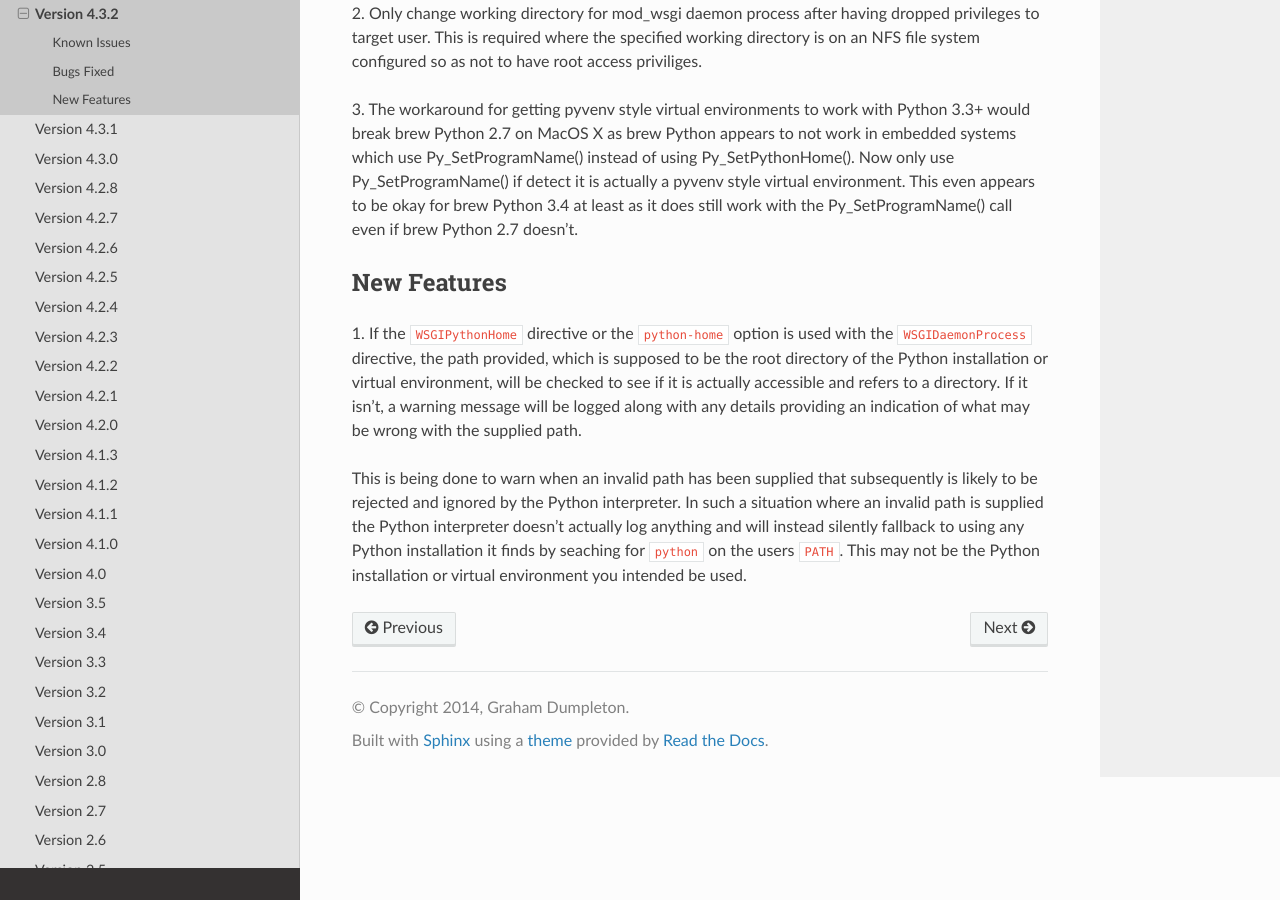
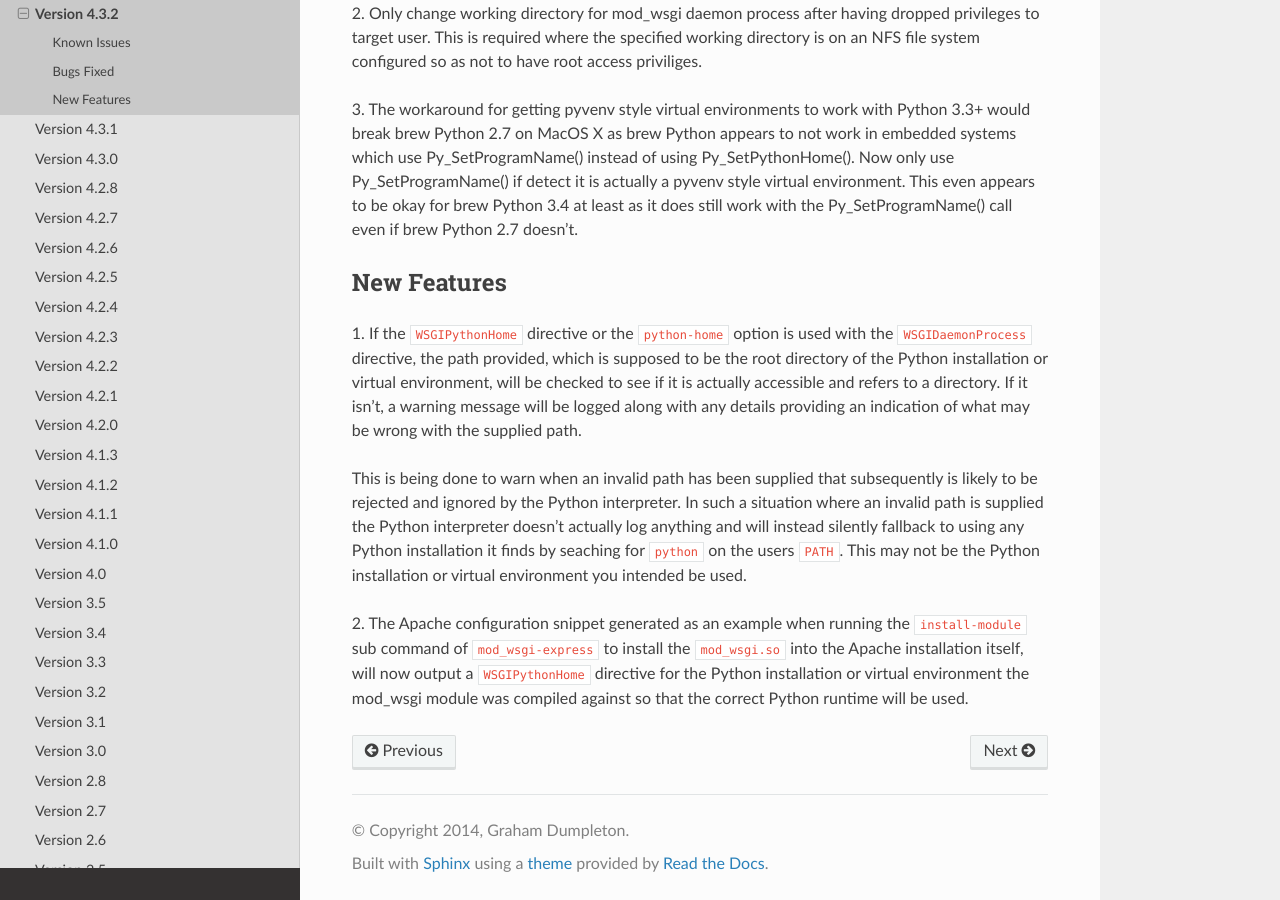
Before and after one commit to GrahamDumpleton/mod_wsgi, a Sphinx documentation site: the page built from docs/release-notes/version-4.3.2.rst, in a window 1280 px wide and 900 px high, scrolled down 585 px. Built offline with Sphinx 7.4.7 and the Read the Docs theme 2.0.0, drawn with Linux system fonts in a browser that asks for light colours.

Commit message:
Output WSGIPythonHome in configuration snippet for install-module command of mod_wsgi-express.

```diff
--- a/docs/release-notes/version-4.3.2.rst
+++ b/docs/release-notes/version-4.3.2.rst
@@ -54,3 +54,10 @@
 fallback to using any Python installation it finds by seaching for
 ``python`` on the users ``PATH``. This may not be the Python installation
 or virtual environment you intended be used.
+
+2. The Apache configuration snippet generated as an example when running
+the ``install-module`` sub command of ``mod_wsgi-express`` to install the
+``mod_wsgi.so`` into the Apache installation itself, will now output a
+``WSGIPythonHome`` directive for the Python installation or virtual
+environment the mod_wsgi module was compiled against so that the correct
+Python runtime will be used.
--- a/src/server/__init__.py
+++ b/src/server/__init__.py
@@ -2003,6 +2003,7 @@
     shutil.copyfile(where(), target)
 
     print('LoadModule wsgi_module %s' % target)
+    print('WSGIPythonHome %s' % os.path.normpath(sys.prefix))
 
 def cmd_module_location(params):
     formatter = optparse.IndentedHelpFormatter()
```
